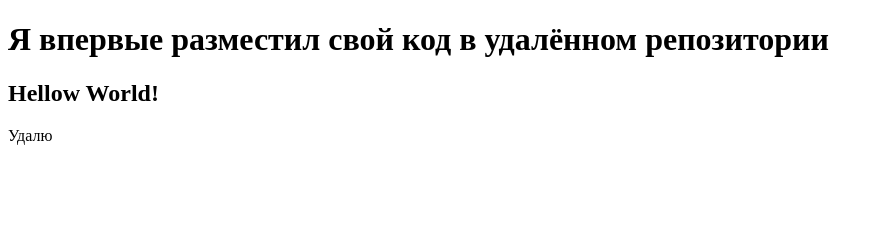
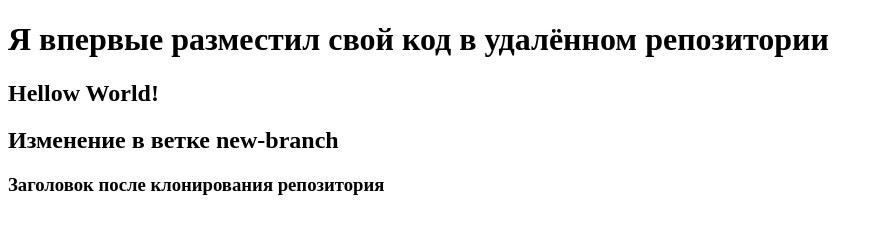
Before and after one commit to marusenka/new-repo, a plain HTML site: page index.html in a window 1280 px wide. Shown: the whole page, without its empty margins (0-883 px from the left). Drawn offline with Linux system fonts and the light colour scheme.

Commit message:
Update index.html

```diff
--- a/index.html
+++ b/index.html
@@ -4,11 +4,12 @@
     <meta charset="UTF-8">
     <meta http-equiv="X-UA-Compatible" content="IE=edge">
     <meta name="viewport" content="width=device-width, initial-scale=1.0">
-    <title>Document</title>
+    <title>New git project</title>
 </head>
 <body>
     <h1> Я впервые разместил свой код в удалённом репозитории</h1>
     <h2>Hellow World!</h2>
-    <p>Удалю</p>
+    <h2>Изменение в ветке new-branch</h2>
+    <h3>Заголовок после клонирования репозитория</h3>
 </body>
 </html>
```
